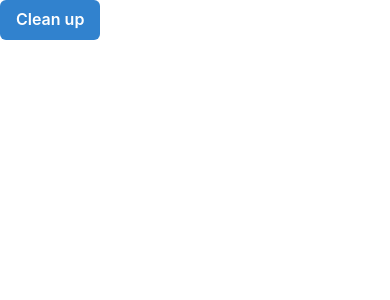
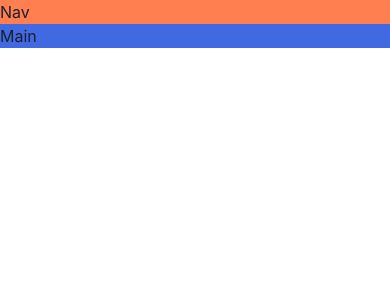
Before and after one commit to ThaikoZ/game-hub, a React (Vite) app: page / in a window 390 px wide. Shown: the top 300 px of the page. Built offline with nearby package versions, Linux system fonts and the light colour scheme.

Commit message:
Add responsive layout.

```diff
--- a/src/App.tsx
+++ b/src/App.tsx
@@ -1,7 +1,26 @@
-import { Button, ButtonGroup } from "@chakra-ui/react";
+import { Grid, GridItem, Show } from "@chakra-ui/react";
 
 function App() {
-  return <Button colorScheme="blue">Clean up</Button>;
+  return (
+    <Grid
+      templateAreas={{
+        base: `"nav" "main"`,
+        lg: `"nav nav" "aside main"`,
+      }}
+    >
+      <GridItem area={"nav"} bg="coral">
+        Nav
+      </GridItem>
+      <Show above="lg">
+        <GridItem area={"aside"} bg="gold">
+          Aside
+        </GridItem>
+      </Show>
+      <GridItem area={"main"} bg="royalblue">
+        Main
+      </GridItem>
+    </Grid>
+  );
 }
 
 export default App;
```
